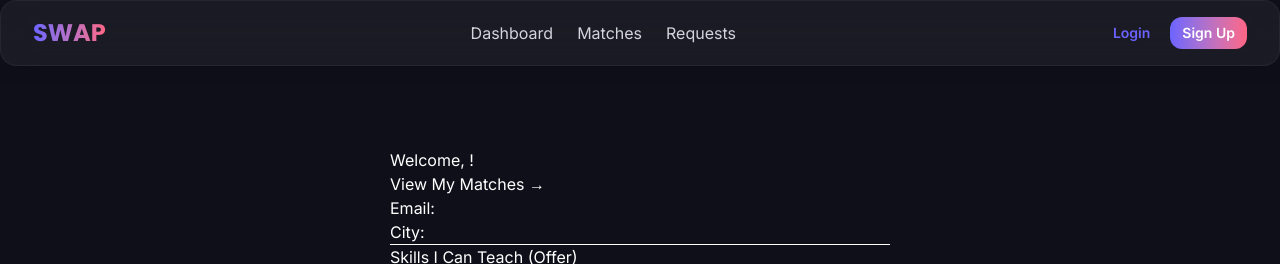
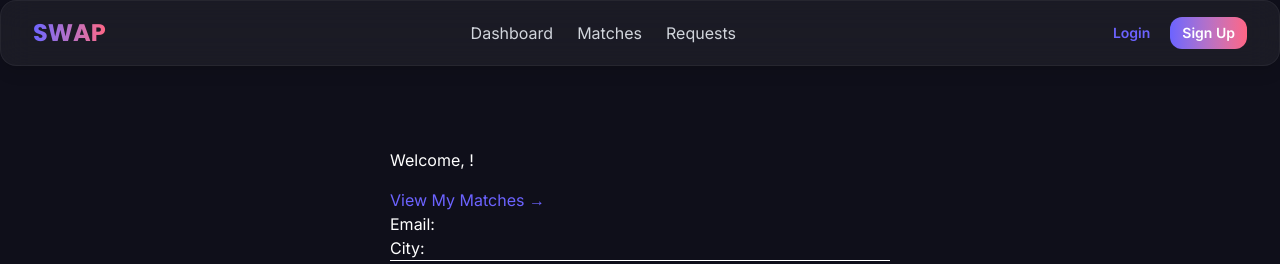
Before and after one commit to niteshtalreja/skillswap-frontend, a React (Vite) app: page /profile in a window 1280 px wide. Shown: the top 264 px of the page. Built offline with nearby package versions, Linux system fonts and the light colour scheme; no server answers.

Commit message:
Fix: Profile link to matches page

```diff
--- a/src/pages/Profile.jsx
+++ b/src/pages/Profile.jsx
@@ -86,7 +86,14 @@ const handleRemoveWant = async (skillId) => {
   return (
     <div style={{ maxWidth: "500px", margin: "50px auto" }}>
       <h2>Welcome, {user?.name}!</h2>
-      <Link to="/matches">View My Matches →</Link>
+      <div className="mt-4">
+        <Link
+        to="/matches"  // ✅ YEH SAHI HAI
+        className="text-primary hover:text-primary/80 transition-colors"
+        >
+        View My Matches →
+        </Link>
+      </div>
       <p>Email: {user?.email}</p>
       <p>City: {user?.city}</p>
 
```
